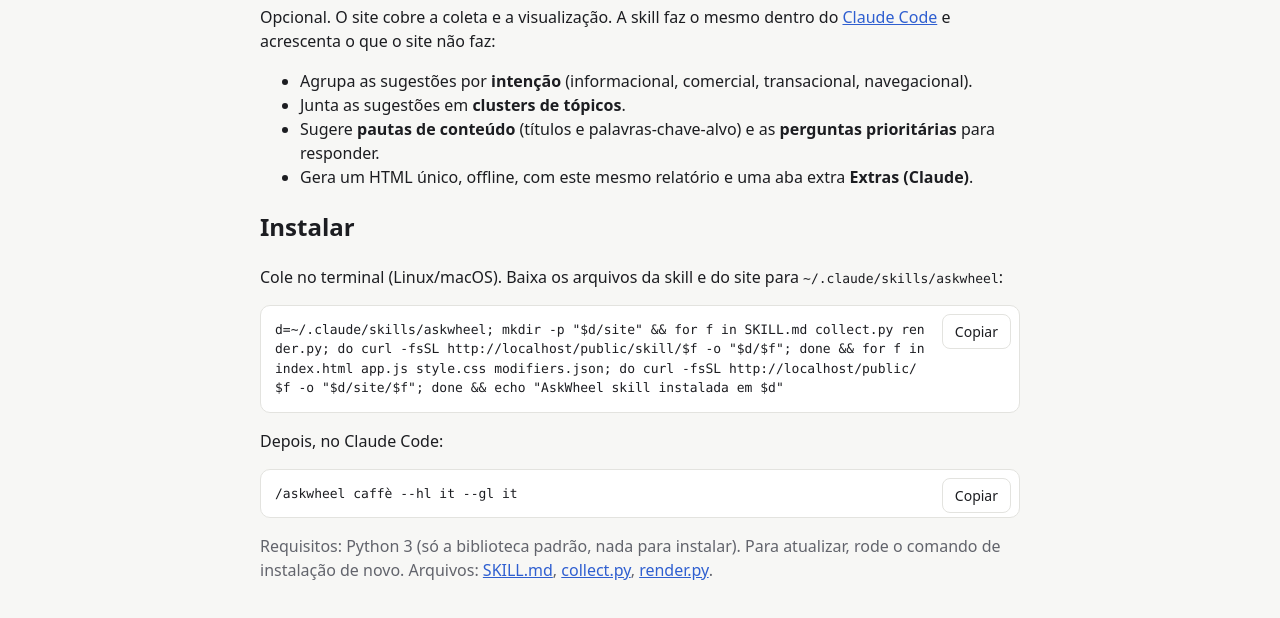
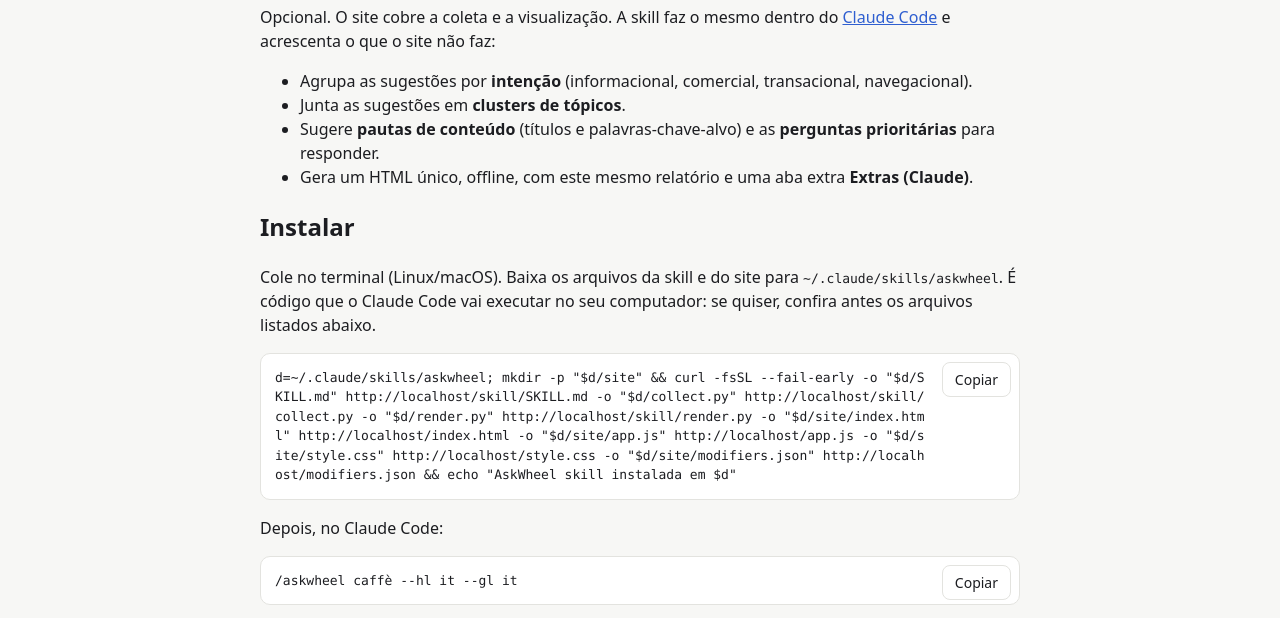
Before and after one commit to matteoandradeboschi/askwheel, a browser extension: page public/index.html in a window 1280 px wide. Both pictures are taken after a click on the tab "Skill p/ Claude Code". Shown: the part 174-792 px from the top of the page. Drawn offline with nearby package versions, Linux system fonts and the light colour scheme.

Commit message:
fix(security): harden skill install command and site URL
Single curl with --fail-early so any 404 stops the install, warn that
the command installs code, use only location.origin in the command and
the bookmarklet, and replace __SITE__ with a function (no $& patterns).

Co-Authored-By: Claude Opus 5.5 <noreply@anthropic.com>

```diff
--- a/public/app.js
+++ b/public/app.js
@@ -564,17 +564,20 @@ function selectTab(name) {
   if (name === 'search' && state.paa) drawMap($('#paa-map'), state.paa);
 }
 
-const siteUrl = () => (/^https?:/.test(location.protocol) ? location.origin + location.pathname.replace(/[^/]*$/, '') : 'https://SEU-SITE.pages.dev/');
+// Só a origem: o pathname vem da URL e iria cru para o comando shell e para o bookmarklet.
+const siteUrl = () => (/^https?:/.test(location.protocol) ? location.origin + '/' : 'https://SEU-SITE.pages.dev/');
 
 function installCommand() {
   const origin = siteUrl();
-  return `d=~/.claude/skills/askwheel; mkdir -p "$d/site" && for f in SKILL.md collect.py render.py; do curl -fsSL ${origin}skill/$f -o "$d/$f"; done && for f in index.html app.js style.css modifiers.json; do curl -fsSL ${origin}$f -o "$d/site/$f"; done && echo "AskWheel skill instalada em $d"`;
+  // Um curl só, com --fail-early: qualquer arquivo que falhe impede o "instalada".
+  const files = [...['SKILL.md', 'collect.py', 'render.py'].map((f) => [`skill/${f}`, f]), ...['index.html', 'app.js', 'style.css', 'modifiers.json'].map((f) => [f, `site/${f}`])];
+  return `d=~/.claude/skills/askwheel; mkdir -p "$d/site" && curl -fsSL --fail-early ${files.map(([url, out]) => `-o "$d/${out}" ${origin}${url}`).join(' ')} && echo "AskWheel skill instalada em $d"`;
 }
 
 // O código do bookmarklet fica legível em paa.js; aqui vira um link javascript: com o endereço do site.
 async function setupBookmarklet() {
   try {
-    const code = (await fetch('paa.js').then((r) => r.text())).replace('__SITE__', siteUrl());
+    const code = (await fetch('paa.js').then((r) => r.text())).replace('__SITE__', () => siteUrl());
     $('#paa-bm').href = 'javascript:' + encodeURIComponent(code);
   } catch { $('#paa-bm').replaceWith('(indisponível nesta cópia offline)'); }
   $('#paa-bm')?.addEventListener('click', (e) => { e.preventDefault(); setStatus('Arraste o botão AskWheel PAA para a barra de favoritos em vez de clicar nele.', 0); });
--- a/public/index.html
+++ b/public/index.html
@@ -119,7 +119,7 @@
       <li>Gera um HTML único, offline, com este mesmo relatório e uma aba extra <b>Extras (Claude)</b>.</li>
     </ul>
     <h2>Instalar</h2>
-    <p>Cole no terminal (Linux/macOS). Baixa os arquivos da skill e do site para <code>~/.claude/skills/askwheel</code>:</p>
+    <p>Cole no terminal (Linux/macOS). Baixa os arquivos da skill e do site para <code>~/.claude/skills/askwheel</code>. É código que o Claude Code vai executar no seu computador: se quiser, confira antes os arquivos listados abaixo.</p>
     <div class="code"><pre id="install-cmd"></pre><button class="ghost copy" data-copy="install-cmd">Copiar</button></div>
     <p>Depois, no Claude Code:</p>
     <div class="code"><pre id="usage-cmd">/askwheel caffè --hl it --gl it</pre><button class="ghost copy" data-copy="usage-cmd">Copiar</button></div>
```
